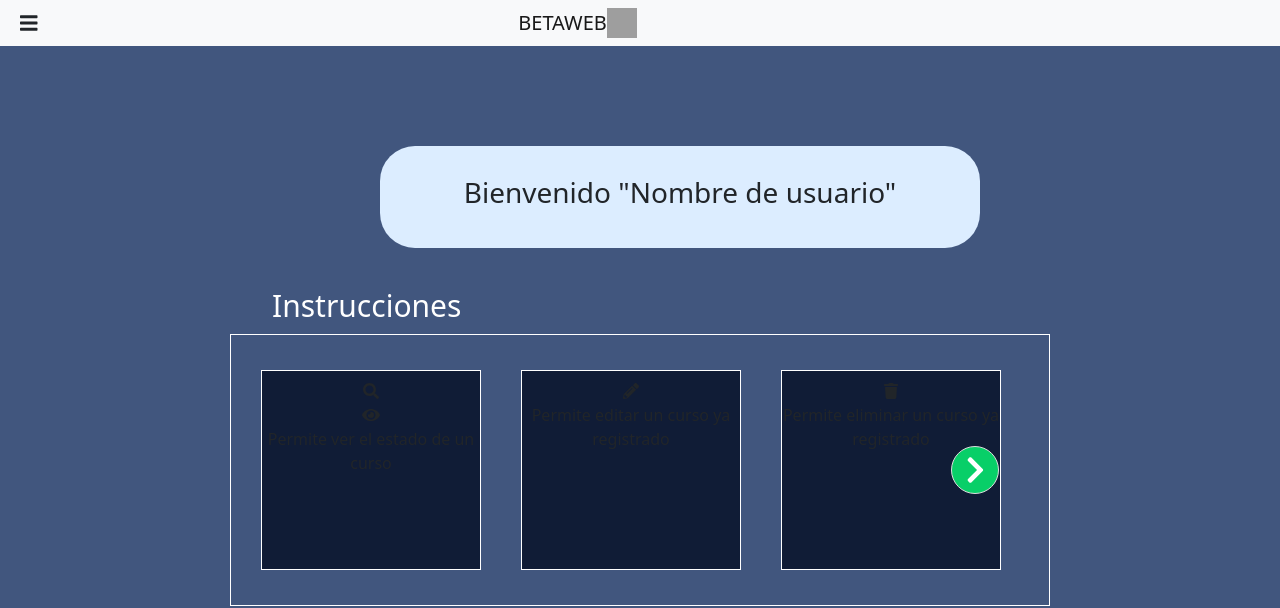
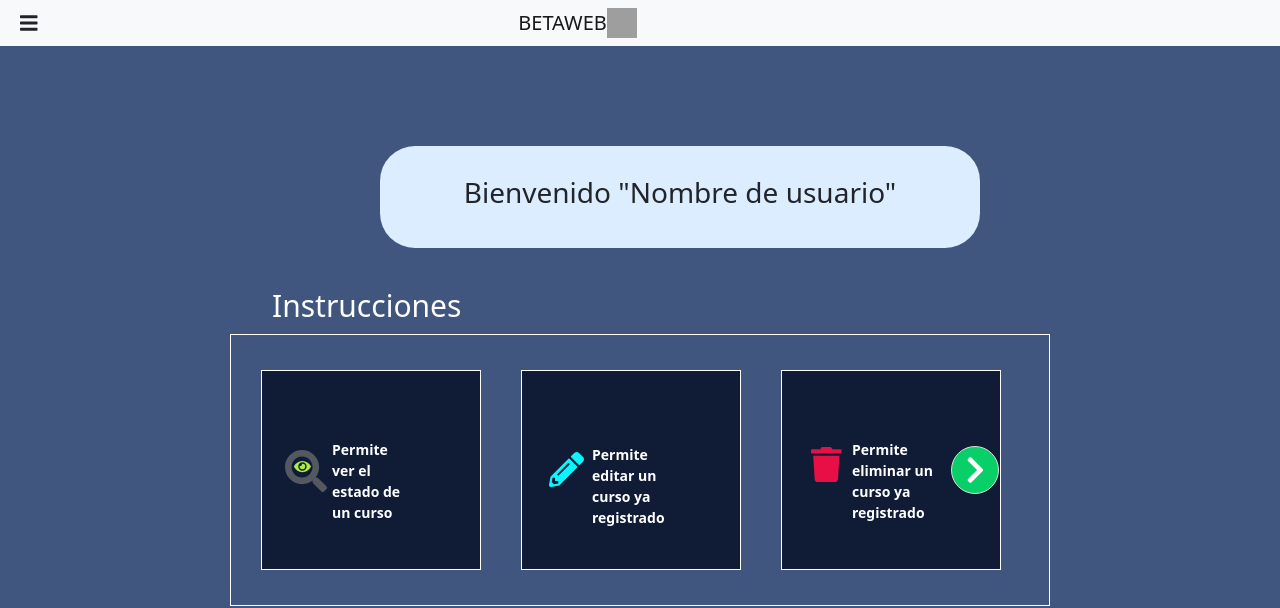
Before and after one commit to JeanPMA/BetaWeb, a React (Create React App) app: page /instructor in a window 1280 px wide. Shown: the top 608 px of the page. Built offline with nearby package versions, Linux system fonts and the light colour scheme; grey boxes are pictures that could not be loaded.

Commit message:
correccion slider instructor

```diff
--- a/src/App.css
+++ b/src/App.css
@@ -238,3 +238,74 @@ span {
   border-style: hidden;
   text-align: center;
 }
+.icono1-slider-instructor {
+  color: #535861;
+  height: 100%;
+  font-size: 42px;
+  margin-top: 60px;
+  position: relative;
+  margin-right: 130px;
+}
+.eye {
+  color: #adec47;
+  font-size: 15px;
+  position: absolute;
+  top: 0;
+  left: 0;
+  right: 0;
+  margin: 0 auto;
+  margin-top: 17px;
+  margin-right: 7px;
+}
+.texto-1 {
+  width: 80px;
+  text-align: left;
+  color: white;
+  font-weight: bold;
+  font-size: 14px;
+  position: absolute;
+  top: 0;
+  left: 0;
+  right: 0;
+  margin-left: 70px;
+}
+.icono2-slider-instructor {
+  color: #09f6ff;
+  height: 100%;
+  font-size: 35px;
+  margin-top: 65px;
+  position: relative;
+  margin-right: 130px;
+}
+.texto-2 {
+  height: 100%;
+  width: 100px;
+  color: white;
+  text-align: left;
+  font-weight: bold;
+  font-size: 14px;
+  position: absolute;
+  top: 0;
+  left: 0;
+  right: 0;
+  margin-left: 70px;
+}
+.icono3-slider-instructor {
+  color: #e80e46;
+  font-size: 35px;
+  margin-top: 60px;
+  position: relative;
+  margin-right: 130px;
+}
+.texto-3 {
+  width: 110px;
+  color: white;
+  text-align: left;
+  font-weight: bold;
+  font-size: 14px;
+  position: absolute;
+  top: 0;
+  left: 0;
+  right: 0;
+  margin-left: 70px;
+}
```
